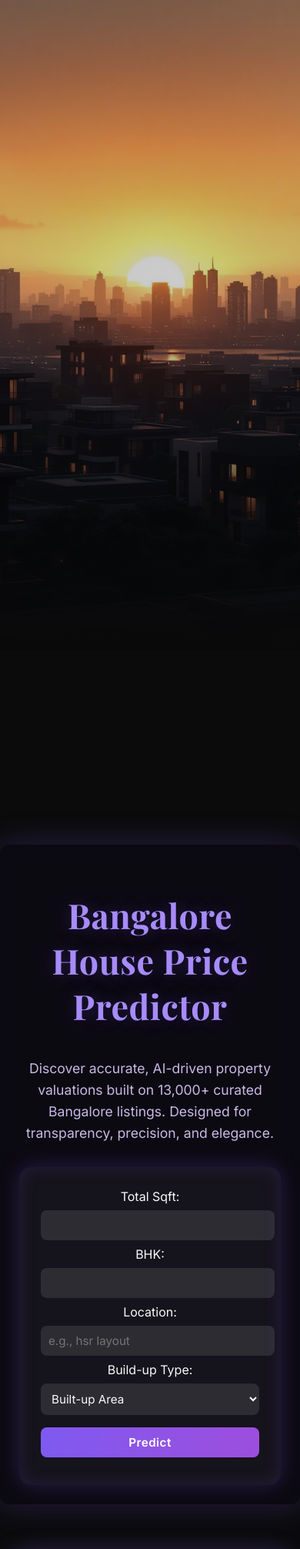
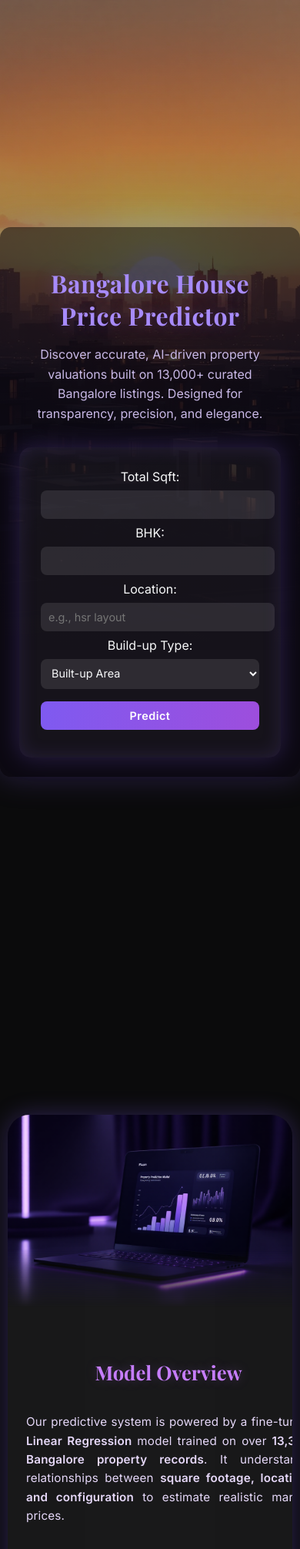
Before and after one commit to RoneyBABA/Housing, a Flask app: page / in a window 390 px wide. Shown: the top 2012 px of the page at 77% size. Run offline with Flask 3, Linux system fonts and the light colour scheme; parts of the project's set-up code (start-up, migrations or seed data) failed here and were passed over.

Commit message:
Frontend Changes

```diff
--- a/Backend/static/style.css
+++ b/Backend/static/style.css
@@ -24,7 +24,7 @@ body {
 .top-hero {
   position: relative;
   width: 100%;
-  height: 100vh; /* full hero image visible */
+  height: 100vh;
   background-image: url("https://raw.githubusercontent.com/RoneyBABA/Housing/master/Backend/static/assets/hero.png");
   background-size: cover;
   background-position: center;
@@ -38,35 +38,33 @@ body {
 .top-hero::after {
   content: "";
   position: absolute;
-  bottom: 0;
-  left: 0;
-  width: 100%;
-  height: 55%; /* controls fade height */
+  inset: 0;
   background: linear-gradient(
     to bottom,
-    rgba(11, 11, 12, 0) 0%,     /* fully visible */
-    rgba(11, 11, 12, 0.2) 30%,  /* start dimming */
-    rgba(11, 11, 12, 0.5) 60%,  /* mid fade */
-    rgba(11, 11, 12, 0.8) 85%,  /* near black */
-    rgba(11, 11, 12, 1) 100%    /* solid black bottom */
+    rgba(11,11,12,0) 0%,      /* top: fully visible */
+    rgba(11,11,12,0.2) 35%,   /* soft fade start */
+    rgba(11,11,12,0.5) 60%,   /* darker middle */
+    rgba(11,11,12,0.8) 85%,   /* near black */
+    rgba(11,11,12,1) 100%     /* full black bottom */
   );
   z-index: 1;
   pointer-events: none;
-  transition: opacity 1s ease-in-out;
 }
 
 
 /* === HERO SECTION (FORM) === */
 .hero {
-  position: relative;
+  position: absolute;          /* floats on top of hero image */
+  top: 40vh;                   /* starts after top 40% of hero */
+  left: 50%;
+  transform: translateX(-50%);
   z-index: 2;
   display: flex;
   align-items: center;
   justify-content: center;
   text-align: center;
-  min-height: 80vh;
-  padding-top: 40vh; /* start form below top 40% of hero */
-  background: transparent;
+  width: 100%;
+  min-height: 60vh;
 }
 
 .hero h1 {
@@ -75,6 +73,7 @@ body {
   color: #a78bfa;
   letter-spacing: 0.5px;
   text-shadow: 0 0 25px rgba(127, 90, 240, 0.3);
+  margin-bottom: 1rem;
 }
 
 .hero p {
@@ -87,8 +86,8 @@ body {
 
 /* translucent glass form box */
 .hero-content {
-  background: rgba(15, 10, 25, 0.45);
-  backdrop-filter: blur(12px);
+  background: rgba(15, 10, 25, 0.55);
+  backdrop-filter: blur(14px);
   padding: 40px;
   border-radius: 18px;
   box-shadow: 0 0 40px rgba(127, 90, 240, 0.25);
@@ -147,6 +146,7 @@ button:hover {
 
 /* === CARDS SECTION === */
 .cards {
+  background: #0b0b0c;
   display: flex;
   flex-direction: column;
   gap: 140px;
@@ -242,15 +242,28 @@ button:hover {
 @media (max-width: 900px) {
   /* Hero spacing */
   .hero {
-    padding-top: 30vh;
+    top: 35vh;
   }
 
   .hero-content {
     padding: 25px;
-    border-radius: 12px;
+    border-radius: 14px;
     width: 95%;
   }
+ .hero h1 {
+    font-size: 2rem;
+    line-height: 1.3;
+    padding: 0 10px;
+  }
 
+  .hero p {
+    font-size: 1rem;
+    padding: 0 10px;
+  }
+
+  input, select, button {
+    font-size: 0.9rem;
+  }
   /* Stack cards vertically */
   .card {
     flex-direction: column;
@@ -297,3 +310,46 @@ button:hover {
     padding: 60px 10px;
   }
 }
+
+
+/* === FLOAT-UP ANIMATION FOR FORM === */
+@keyframes floatUp {
+  0% {
+    opacity: 0;
+    transform: translate(-50%, 30px);
+  }
+  100% {
+    opacity: 1;
+    transform: translate(-50%, 0);
+  }
+}
+
+/* Apply animation when page loads */
+.hero {
+  animation: floatUp 1.2s ease-out forwards;
+}
+.hero-content {
+  animation: glowUp 1.2s ease-out forwards;
+}
+
+@keyframes glowUp {
+  0% {
+    box-shadow: 0 0 0 rgba(127, 90, 240, 0);
+  }
+  100% {
+    box-shadow: 0 0 40px rgba(127, 90, 240, 0.25);
+  }
+}
+
+/* Spacer below floating form to prevent overlap with cards */
+.hero-spacer {
+  height: 20vh; /* roughly matches the floating form’s height */
+  background: transparent;
+}
+
+/* Adjust spacing for smaller screens */
+@media (max-width: 900px) {
+  .hero-spacer {
+    height: 55vh;
+  }
+}
--- a/Backend/templates/index.html
+++ b/Backend/templates/index.html
@@ -52,11 +52,11 @@
       {% endif %}
     </div>
   </div>
-</section>
+  </section>
 
 <!-- FEATURE CARDS -->
 <section class="cards">
-
+<div class="hero-spacer"></div>
   <!-- CARD 1 -->
   <div class="card left">
     <div class="text">
```
